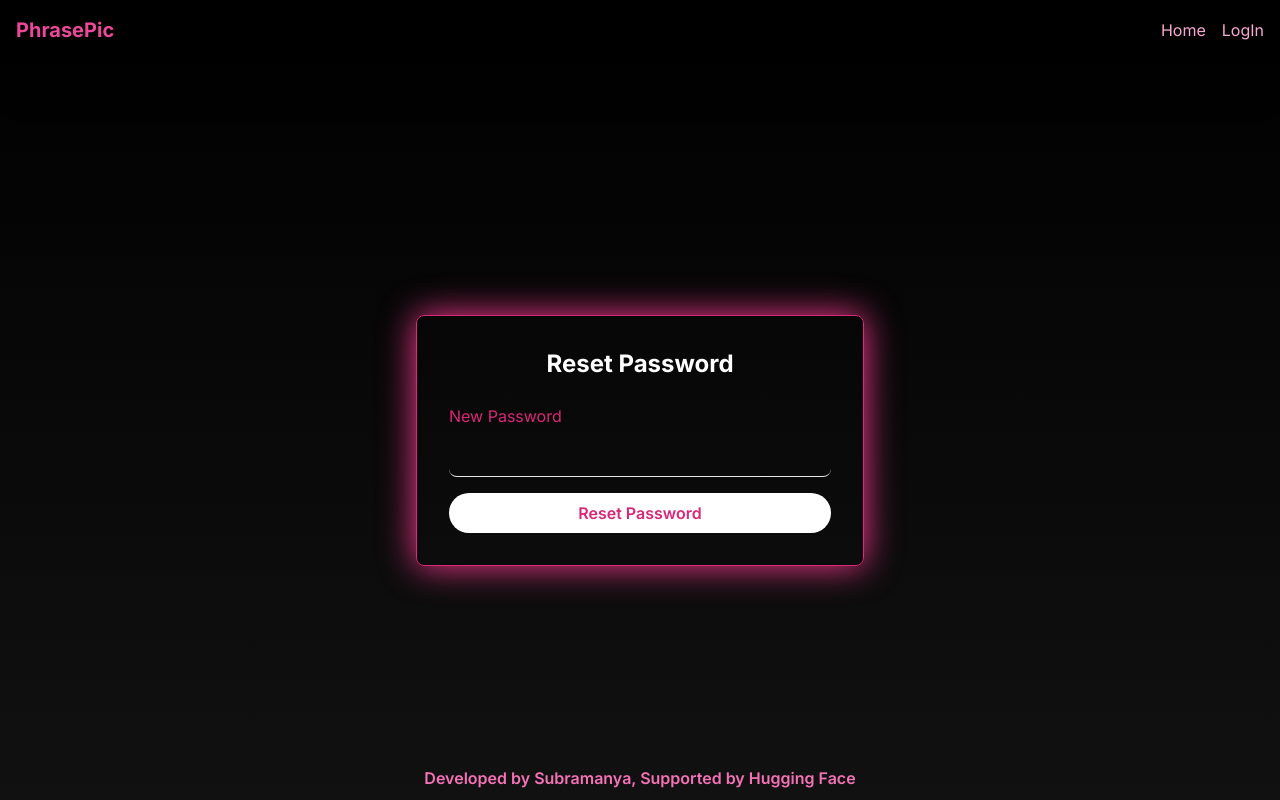
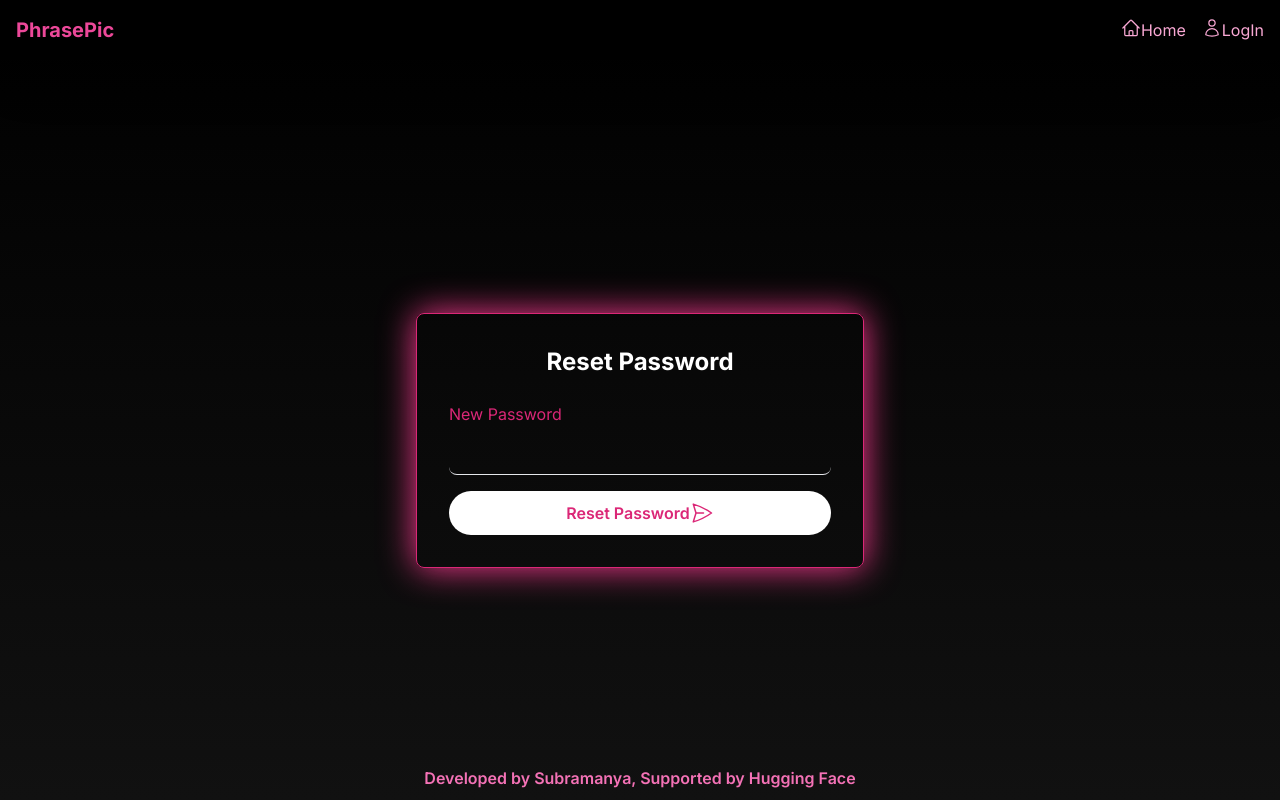
Before and after one commit to SubramanyaKS/PhrasePic, a Next.js app: page /reset-password/1 in a window 1280 px wide. Built offline with nearby package versions, Linux system fonts and the light colour scheme; no server answers.

Commit message:
Added the icons

```diff
--- a/src/app/components/navbar.tsx
+++ b/src/app/components/navbar.tsx
@@ -2,6 +2,7 @@
 import Link from 'next/link';
 import { signOut,useSession } from 'next-auth/react';
 import { useState } from 'react';
+import { HomeIcon, UserIcon } from '@heroicons/react/24/outline';
 
 const Navbar = () => {
   const {data:session}=useSession();
@@ -16,12 +17,12 @@ const Navbar = () => {
       <div className="container mx-auto flex justify-between items-center">
         <div className="text-pink-500 text-xl font-bold">PhrasePic</div>
         <div className="hidden md:flex space-x-4">
-            <Link  href='/' className="text-pink-300 hover:text-white">
-              Home
+            <Link  href='/' className="flex text-pink-300 hover:text-white">
+              <HomeIcon className='size-5'/> Home
             </Link>
             {!session?(
-           <Link  href={'/login'} className="text-pink-300 hover:text-white">
-             LogIn
+           <Link  href={'/login'} className="flex text-pink-300 hover:text-white">
+            <UserIcon className='size-5'/> LogIn
            </Link>):(
             <button className="text-pink-300" onClick={()=>signOut()}>LogOut</button>
            )}
@@ -43,7 +44,7 @@ const Navbar = () => {
         <div className="md:hidden mt-4 space-y-2">
            <Link  href='/' className="text-gray-300 hover:text-white">
               Home
-            </Link>
+            </Link><br/>
             {!session?(
            <Link  href={'/login'} className="text-gray-300 hover:text-white">
              LogIn
--- a/src/app/components/submitbutton.tsx
+++ b/src/app/components/submitbutton.tsx
@@ -1,3 +1,4 @@
+import { PaperAirplaneIcon } from '@heroicons/react/24/outline'
 import React from 'react'
 
 interface Props{
@@ -7,12 +8,15 @@ interface Props{
 
 const Submitbutton = ({title}:Props) => {
   return (
-    <button
-            type="submit"
-            className="w-full bg-white hover:tracking-widest font-semibold text-pink-600 py-2 rounded-3xl hover:text-white hover:bg-pink-400 transition duration-300"
-          >
-            {title}
-    </button>
+    <div className='flex justify-center'>
+      <button
+        type="submit"
+        className="w-full px-5 py-2.5 text-center inline-flex items-center justify-center bg-white hover:tracking-widest font-semibold text-pink-600 py-2 rounded-3xl hover:text-white hover:bg-pink-400 transition duration-300"
+      >
+        {title} <PaperAirplaneIcon className="size-6 text-pink-600" />
+      </button>
+
+    </div>
   )
 }
 
```
